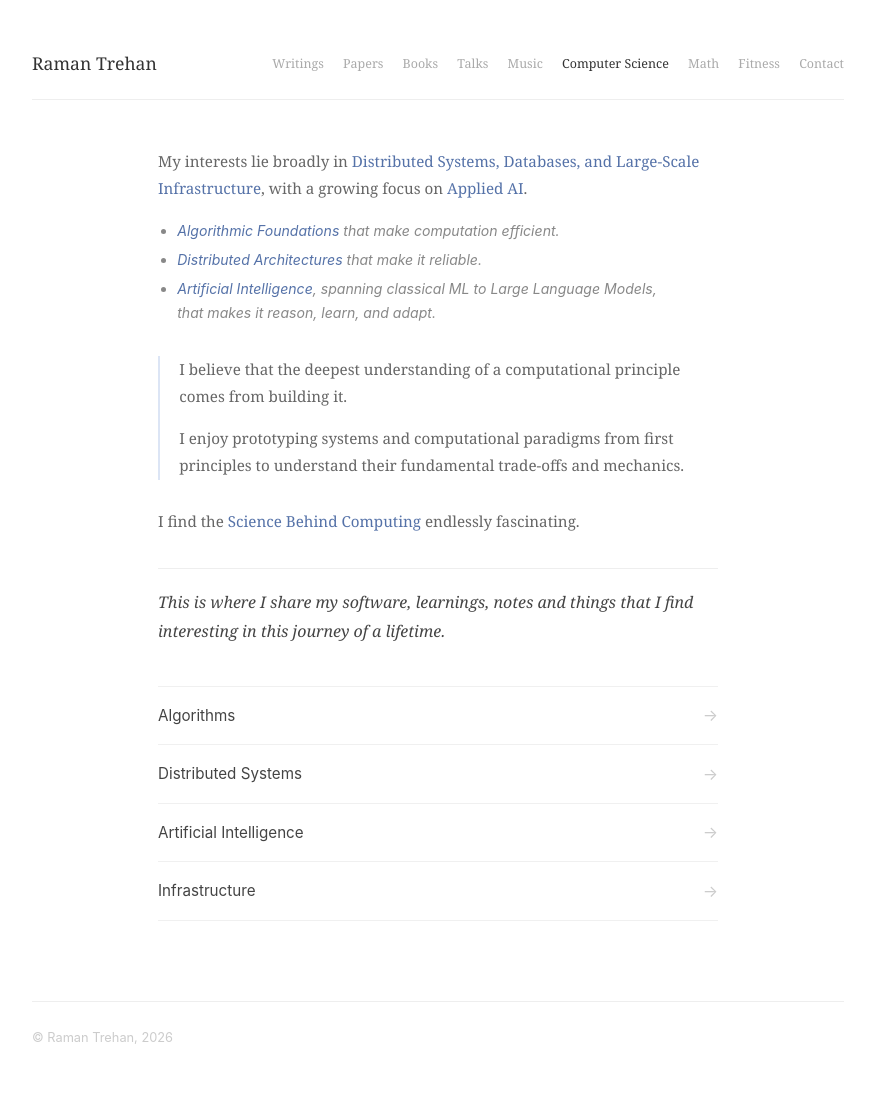
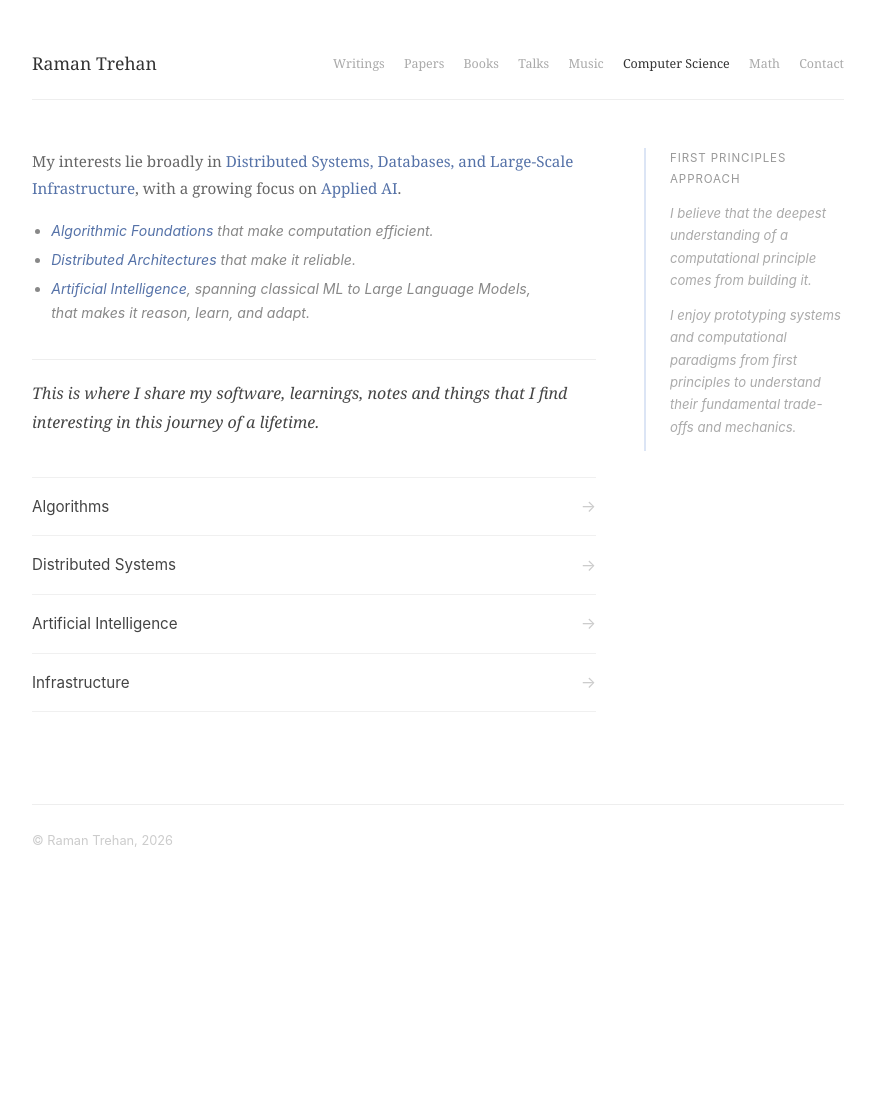
Before and after one commit to ramandeeptrehan/ramandeeptrehan.github.io, a Jekyll site: the page built from cs/index.html, in a window 1280 px wide. Shown: the whole page, without its empty margins (202-1077 px from the left). Built offline with Jekyll 4.4.1, drawn with Linux system fonts in a browser that asks for light colours; after the commit the page ends 900 px from its top, so only the background shows below that.

Commit message:
Add First Principles Approach section, remove Fitness page, refine CS and home page layout
Co-Authored-By: Claude Sonnet 4.6 <noreply@anthropic.com>

```diff
--- a/_layouts/default.html
+++ b/_layouts/default.html
@@ -22,7 +22,6 @@
       <a href="/music/" {% if page.url contains '/music' %}class="active"{% endif %}>Music</a>
       <a href="/cs/" {% if page.url contains '/cs' %}class="active"{% endif %}>Computer Science</a>
       <a href="/math/" {% if page.url contains '/math' %}class="active"{% endif %}>Math</a>
-      <a href="/fitness/" {% if page.url contains '/fitness' %}class="active"{% endif %}>Fitness</a>
       <a href="/contact/" {% if page.url contains '/contact' %}class="active"{% endif %}>Contact</a>
     </nav>
   </header>
--- a/assets/css/style.css
+++ b/assets/css/style.css
@@ -85,6 +85,10 @@ nav a.active {
   max-width: 480px;
 }
 
+.home-beliefs {
+  margin-bottom: 0.8rem;
+}
+
 /* Home belief */
 .home-belief {
   margin-top: 2.5rem;
@@ -95,6 +99,34 @@ nav a.active {
   font-style: italic;
   font-family: Georgia, serif;
   line-height: 1.8;
+}
+
+/* CS Page Layout */
+.cs-page {
+  display: flex;
+  gap: 3rem;
+  align-items: flex-start;
+}
+
+.cs-main {
+  flex: 1;
+  min-width: 0;
+}
+
+.cs-aside {
+  width: 200px;
+  flex-shrink: 0;
+  padding-left: 1.5rem;
+  border-left: 2px solid #dce5f5;
+}
+
+.cs-aside-text {
+  font-size: 0.82rem;
+  color: #aaa;
+  font-family: -apple-system, BlinkMacSystemFont, sans-serif;
+  font-style: italic;
+  line-height: 1.7;
+  margin-bottom: 0.8rem;
 }
 
 /* CS Intro List */
@@ -220,7 +252,7 @@ nav a.active {
   color: #666;
   margin-bottom: 0.8rem;
   max-width: 480px;
-  text-align: left;
+  text-align: justify;
 }
 
 .highlight {
--- a/cs/index.html
+++ b/cs/index.html
@@ -3,7 +3,8 @@ layout: default
 title: Computer Science
 ---
 
-<div class="talks-page">
+<div class="cs-page">
+  <div class="cs-main">
     <p class="music-body">My interests lie broadly in <span style="color: #5572a8;">Distributed Systems, Databases, and Large-Scale Infrastructure</span>, with a growing focus on <span style="color: #5572a8;">Applied AI</span>.</p>
 
     <ul class="cs-intro-list">
@@ -11,13 +12,6 @@ title: Computer Science
       <li><span style="color: #5572a8;">Distributed Architectures</span> that make it reliable.</li>
       <li><span style="color: #5572a8;">Artificial Intelligence</span>, spanning classical ML to Large Language Models, that makes it reason, learn, and adapt.</li>
     </ul>
-
-  <div class="music-subsection" style="margin-top: 1.8rem;">
-    <p class="music-body">I believe that the deepest understanding of a computational principle comes from building it.</p>
-    <p class="music-body">I enjoy prototyping systems and computational paradigms from first principles to understand their fundamental trade-offs and mechanics.</p>
-  </div>
-
-  <p class="music-body" style="margin-top: 1.8rem;">I find the <span style="color: #5572a8;">Science Behind Computing</span> endlessly fascinating.</p>
 
     <p class="music-closing">This is where I share my software, learnings, notes and things that I find interesting in this journey of a lifetime.</p>
 
@@ -28,3 +22,10 @@ title: Computer Science
       <li><a href="/cs/infrastructure/">Infrastructure <span class="cs-arrow">→</span></a></li>
     </ul>
   </div>
+
+  <div class="cs-aside">
+    <p class="music-label" style="margin-bottom: 0.8rem;">First Principles Approach</p>
+    <p class="cs-aside-text">I believe that the deepest understanding of a computational principle comes from building it.</p>
+    <p class="cs-aside-text">I enjoy prototyping systems and computational paradigms from first principles to understand their fundamental trade-offs and mechanics.</p>
+  </div>
+</div>
```
Also changed, not shown: fitness/index.html (deleted, +0 -8 lines), index.html (+7 -4 lines). Lines whose indentation alone changed are shown as unchanged.
